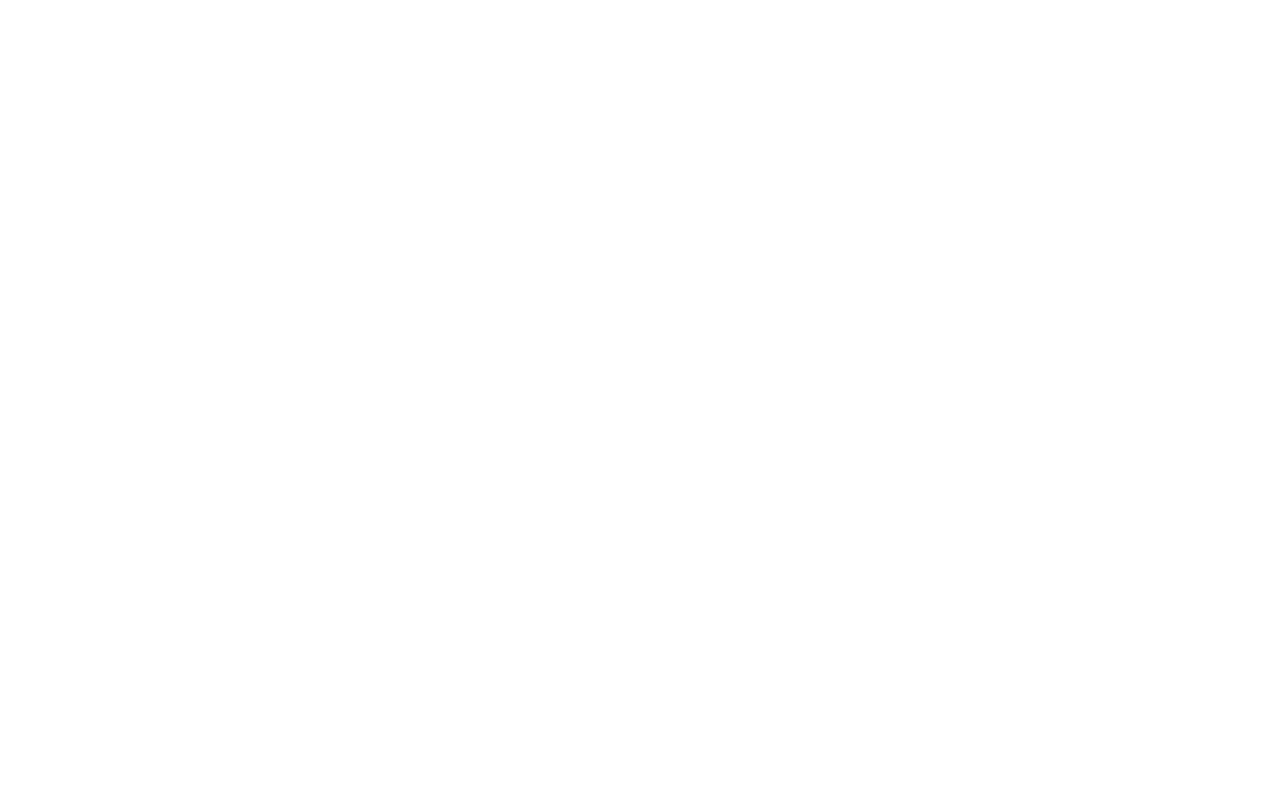
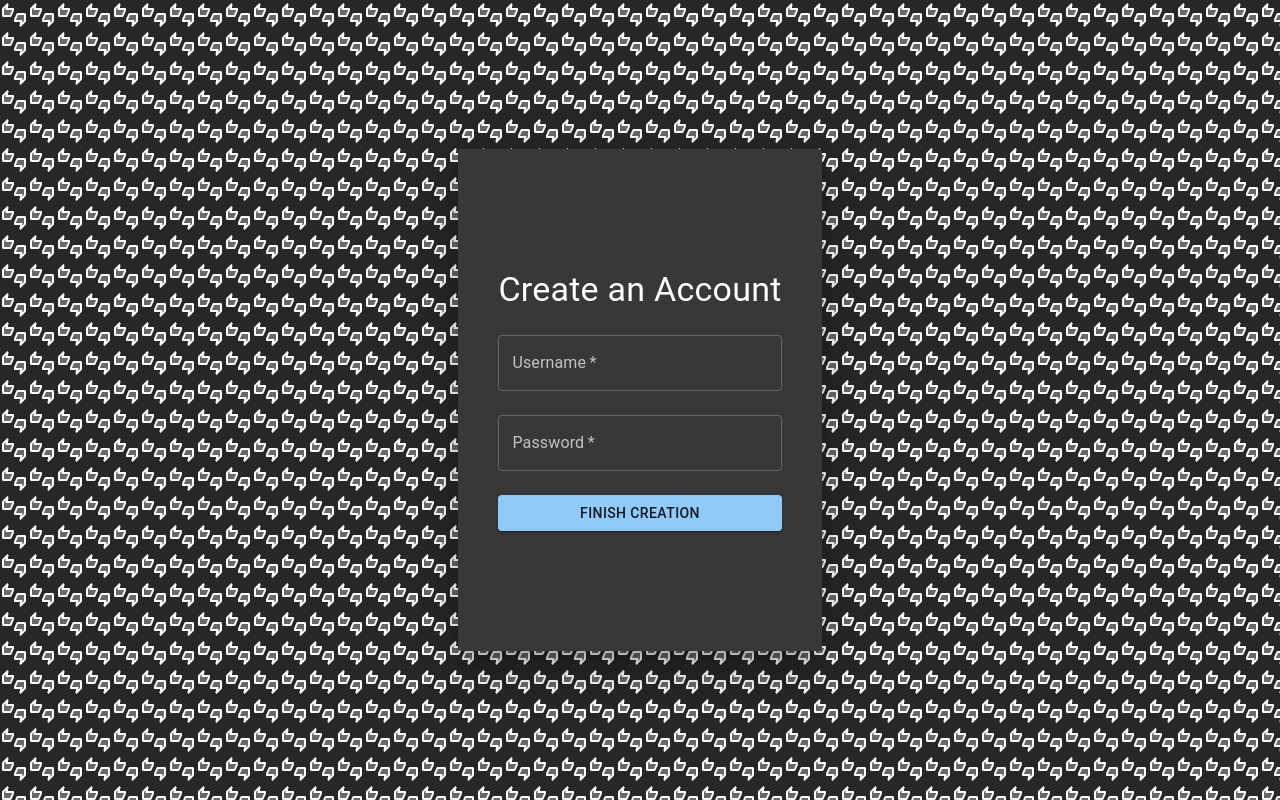
Before and after one commit to zainmk/thumbs, a React (Create React App) app: page /registration in a window 1280 px wide. Before the commit this address had no page. Built offline with nearby package versions, Linux system fonts and the light colour scheme.

Commit message:
Adding account creation page, implementing login page and account creation page functionality. Connecting to and using of GFirebase.

```diff
--- a/package.json
+++ b/package.json
@@ -10,6 +10,7 @@
     "@testing-library/jest-dom": "^5.17.0",
     "@testing-library/react": "^13.4.0",
     "@testing-library/user-event": "^13.5.0",
+    "firebase-tools": "^13.11.2",
     "react": "^18.3.1",
     "react-dom": "^18.3.1",
     "react-router-dom": "^6.23.1",
--- a/src/App.js
+++ b/src/App.js
@@ -5,6 +5,7 @@
 import { BrowserRouter, Routes, Route } from "react-router-dom";
 import LoginPage from "./pages/LoginPage";
 import MainPage from "./pages/MainPage";
+import RegistrationPage from "./pages/RegistrationPage";
 
 import { ThemeProvider, createTheme } from '@mui/material/styles';
 
@@ -22,6 +23,7 @@
       <Routes>
         <Route path="/" element={<MainPage />} />
         <Route path="/login" element={<LoginPage />} />
+        <Route path="/registration" element={<RegistrationPage />} />
       </Routes>
     </BrowserRouter>
     </ThemeProvider>
--- /dev/null
+++ b/src/helpers/database.js
@@ -0,0 +1,73 @@
+
+const FIREBASE_DOMAIN = 'https://thumbsapp-748bd-default-rtdb.firebaseio.com/';
+
+
+/*
+Function: To respond with a json file of all users collection
+*/
+export function getAllUsers() {
+    return fetch(
+        "https://thumbsapp-748bd-default-rtdb.firebaseio.com/users.json",).then(res => res.json()).then(res => (res))
+
+
+}
+
+
+
+/*
+Function: To add a new entry ot the user collection in GFirebase databse
+*/
+export async function addUser(userData) {
+    const response = await fetch(`${FIREBASE_DOMAIN}/users.json`, {
+      method: 'POST',
+      body: JSON.stringify(userData),
+      headers: {
+        'Content-Type': 'application/json',
+      },
+    });
+    const data = await response.json();
+
+    if (!response.ok) {
+      throw new Error(data.message || 'Could not create quote.');
+    } else {
+        console.log("Success!!!")
+    }
+
+    return null;
+}
+
+/*
+Function: Gets users datae(object of name and password entered from login page
+Than gets all users data, check if there is amtch of entered data and all userdata than respond with true or fasle
+Authetticate
+*/
+//hella  INsecure, but eh it works?!?!?!
+//Recalls all data fomr databse, all user pass and names, than checks each one if it fits
+export async function authenticateUser(userData, _callback) {
+  let authentication = false; //is it ready?
+
+
+  const allUserData = await getAllUsers();
+
+  //should get data back and than do this. How to make this await for the req to end
+
+
+  var keys = await Object.keys( allUserData );  //gets all the id's, keys, from the database, allUserData (They are not in order remeber!!!)
+
+
+  //Goes through all units in json array of objects, has keys to get the first indexs
+  for (let counter = 0; counter < keys.length; counter ++) {
+
+    if ((allUserData[keys[counter]].name === userData.name) && (allUserData[keys[counter]].password === userData.password)) {
+      authentication = true; //is there is a match than true
+    }
+  }
+
+  //return true if there was a match of name and password
+  if (authentication) {
+    console.log("Authenticated!!!")
+    return authentication;
+  } else {
+    return authentication;
+  }
+}
--- a/src/pages/LoginPage.js
+++ b/src/pages/LoginPage.js
@@ -1,4 +1,5 @@
 import React from "react";
+import { useState } from "react";
 import Box from '@mui/material/Box';
 import Paper from '@mui/material/Paper';
 import { Typography } from "@mui/material";
@@ -7,9 +8,46 @@
 
 import { useNavigate } from "react-router-dom"
 
+import { authenticateUser } from "../helpers/database.js";
+
 function LoginPage() {
 
     const navigate = useNavigate();
+
+    //Making states to capture values
+    const [usernameEntry, setUsernameEntry] = useState("");
+    const [passwordEntry, setPasswordEntry] = useState("");
+
+    //When they click LOGIN button, what happens, thye sumbit login FORM
+    const submitFormHandler = (event) => {
+        event.preventDefault();
+
+        console.log("Logining In Account Form Button Clicked!")
+
+        //Create an Object
+        const userData = {};
+
+        //Add Properties, some are just dummy properties
+        userData.name = usernameEntry;
+        userData.password = passwordEntry;
+
+
+        let isAuthenticated = false;
+
+        //A promise .than chain, wait for them to get the whole anwer, than proceed with infor throughout this function
+        //Function im calling, has alot of waiting time
+        authenticateUser(userData).then(res => isAuthenticated=res).then(function(value) {
+            if(isAuthenticated ) {
+                navigate('/');
+            } else {
+                alert("Wrong Credentials, Try Again!");
+                setUsernameEntry("");
+                setPasswordEntry("");
+            }
+        })
+
+
+    };
 
     return (
     <Box sx={{ display: 'flex', alignItems: "center", justifyContent: "center", backgroundImage: 'url(./thumbs.png)', height: "100vh", width: "100wh" }} >
@@ -17,17 +55,24 @@
         <Typography
             variant="h4"
         >
-            Create an Account | Login
+            Login
         </Typography>
         <TextField
             required
+            value={usernameEntry}
+            onChange={event => setUsernameEntry(event.target.value)}
             label="Username"
         />
             <TextField
             required
+            value={passwordEntry}
+            onChange={event => setPasswordEntry(event.target.value)}
             label="Password"
         />
-        <Button variant="contained" onClick={() => navigate('/')}>
+        <Button variant="contained" onClick={() => navigate('/registration')}>
+            Create Account
+        </Button>
+        <Button variant="contained" onClick={submitFormHandler}>
             Login
         </Button>
         </Paper>
--- a/src/pages/MainPage.js
+++ b/src/pages/MainPage.js
@@ -6,7 +6,7 @@
 
 import CardList from '../components/CardList.js';
 
-//Make a div, than do what you want in your card.
+
 
 const testData = [
   {
--- /dev/null
+++ b/src/pages/RegistrationPage.js
@@ -0,0 +1,91 @@
+import React from "react";
+import { useState } from "react";
+import Box from '@mui/material/Box';
+import Paper from '@mui/material/Paper';
+import { Typography } from "@mui/material";
+import TextField from '@mui/material/TextField';
+import Button from '@mui/material/Button';
+import {addUser} from '../helpers/database.js';
+
+import { useNavigate } from "react-router-dom"
+
+function LoginPage() {
+
+    const navigate = useNavigate();
+
+    //Making states to capture values
+    const [usernameEntry, setUsernameEntry] = useState("");
+    const [passwordEntry, setPasswordEntry] = useState("");
+
+
+
+    //When they click finish Creation button, what happens
+    const submitFormHandler = (event) => {
+        event.preventDefault();
+
+        console.log("Creating Account Form Button Clicked!")
+
+        //create dummy filligns for other rquried data entries and create a userData object
+        const newUserDOB = "Jan, 1, 1800";
+        const newUserProfileDescription = "oneDay...";
+        const newUserID = Math.floor(Math.random() * (99999999 - 11111111) + 11111111)
+
+        //Create an Object
+        const newUser = {};
+
+        //Add Properties, some are just dummy properties
+        newUser.name = usernameEntry;
+        newUser.password = passwordEntry;
+        newUser.DateOfBirth = newUserDOB;
+        newUser.profileDescription = newUserProfileDescription;
+        newUser.id = newUserID;
+
+        //addUser to GFirebase Dtabase, function from post.js
+        addUser(newUser);
+
+        navigate('/Login');
+    };
+
+
+    return (
+            <Box sx={{ display: 'flex', alignItems: "center", justifyContent: "center", backgroundImage: 'url(./thumbs.png)', height: "100vh", width: "100wh" }} >
+                <Paper elevation={24} sx={{ display: 'flex', flexDirection: "column", gap: "24px", padding: "120px 40px 120px 40px" }}>
+                <Typography
+                    variant="h4"
+                >
+                    Create an Account
+                </Typography>
+                <TextField
+                    required
+                    value={usernameEntry}
+                    onChange={event => setUsernameEntry(event.target.value)}
+                    label="Username"
+                />
+                <TextField
+                    required
+                    value={passwordEntry}
+                    onChange={event => setPasswordEntry(event.target.value)}
+                    label="Password"
+                />
+            <Button variant="contained" onClick={submitFormHandler}>Finish Creation</Button>
+            </Paper>
+        </Box>
+    )
+}
+export default LoginPage;
+
+
+/*
+    <form className={classes.form} onSubmit={submitFormHandler}>
+
+      {status === 'pending' && <div className='centered'><LoadingSpinner/></div>}
+
+      <div className={classes.control} onSubmit={submitFormHandler}>
+        <label htmlFor='comment' >Your Comment</label>
+        <textarea id='comment' rows='5' ref={commentTextRef}></textarea>
+      </div>
+      <div className={classes.actions}>
+        <button className='btn'>Add Comment</button>
+      </div>
+    </form>
+*/
```
Also changed, not shown: 1 other file (tests, documents, lock files or other folders).
